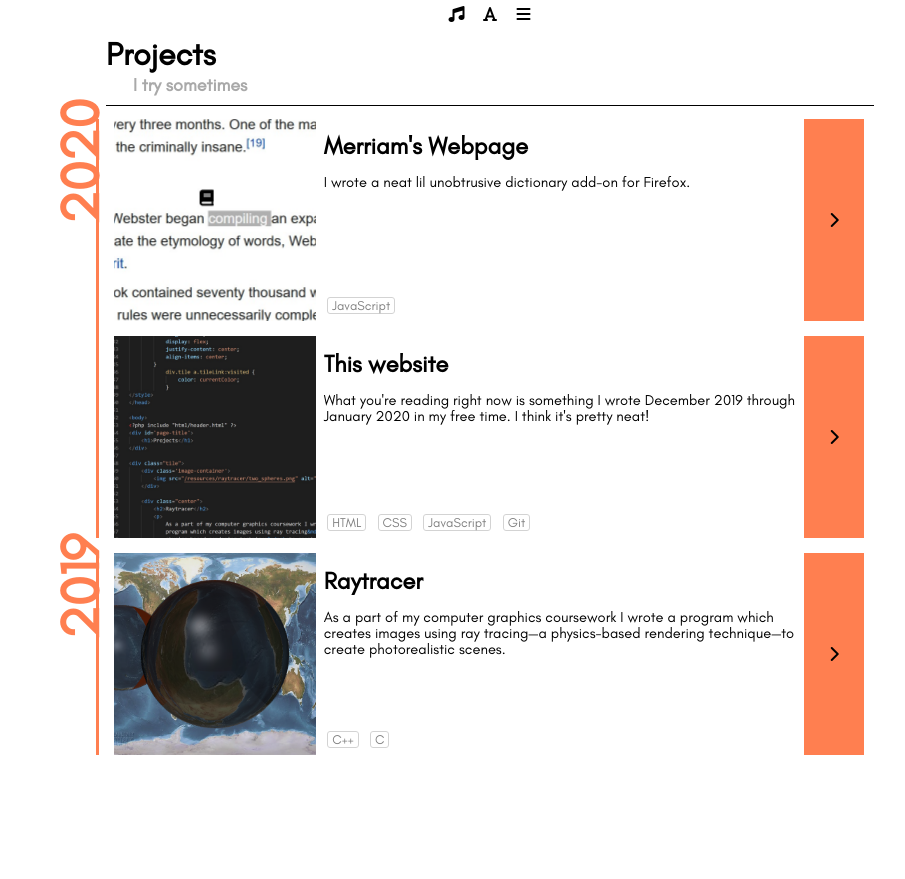
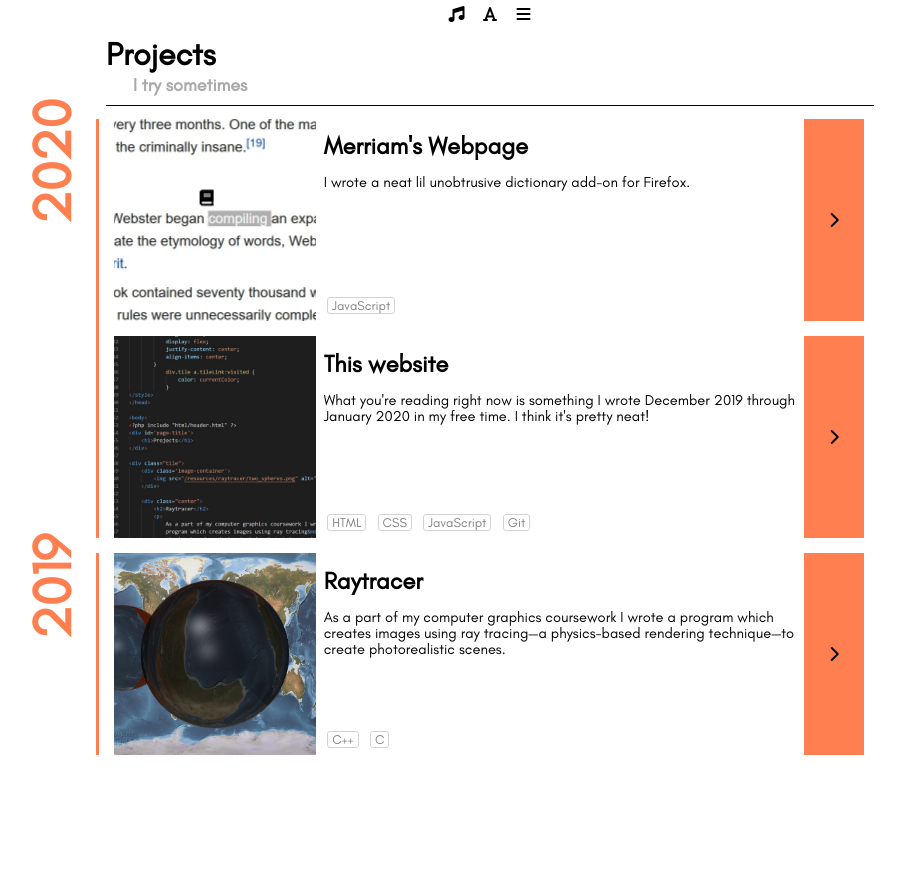
Before and after one commit to szkow/personal-website, a PHP site: page /projects.php in a window 1280 px wide. Shown: the whole page, without its empty margins (150-1055 px from the left). Run offline with PHP 8.4, Linux system fonts and the light colour scheme; data that the repository does not hold is empty; some libraries are stand-ins or nearby versions.

Commit message:
update project year css

```diff
--- a/projects.php
+++ b/projects.php
@@ -38,7 +38,7 @@
             width: var(--entry-height);
             font-size: 20pt;
             line-height: 2.5em;
-            transform: rotate(-90deg) translateY(-100%) translateY(-7px);
+            transform: rotate(-90deg) translateY(-125%);
             position: absolute;
             text-align: right;
             margin: 1%;
```
